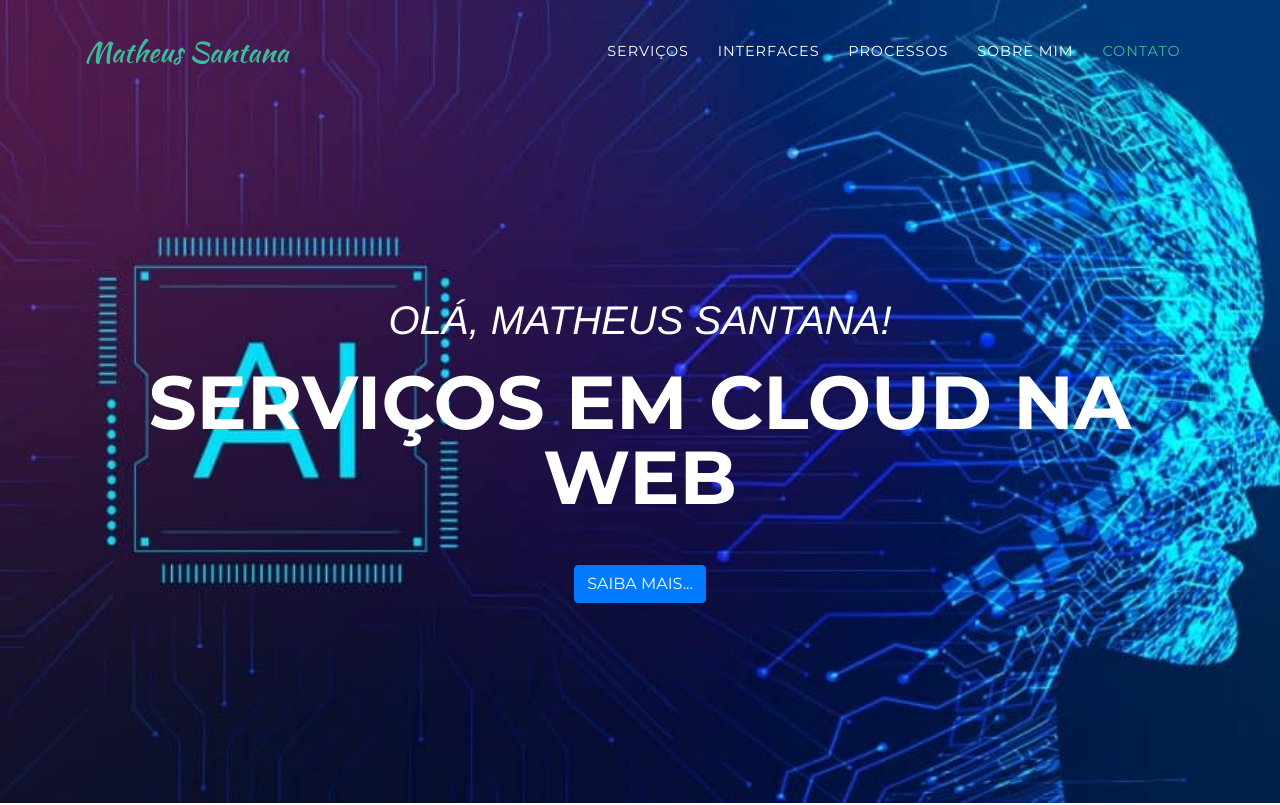
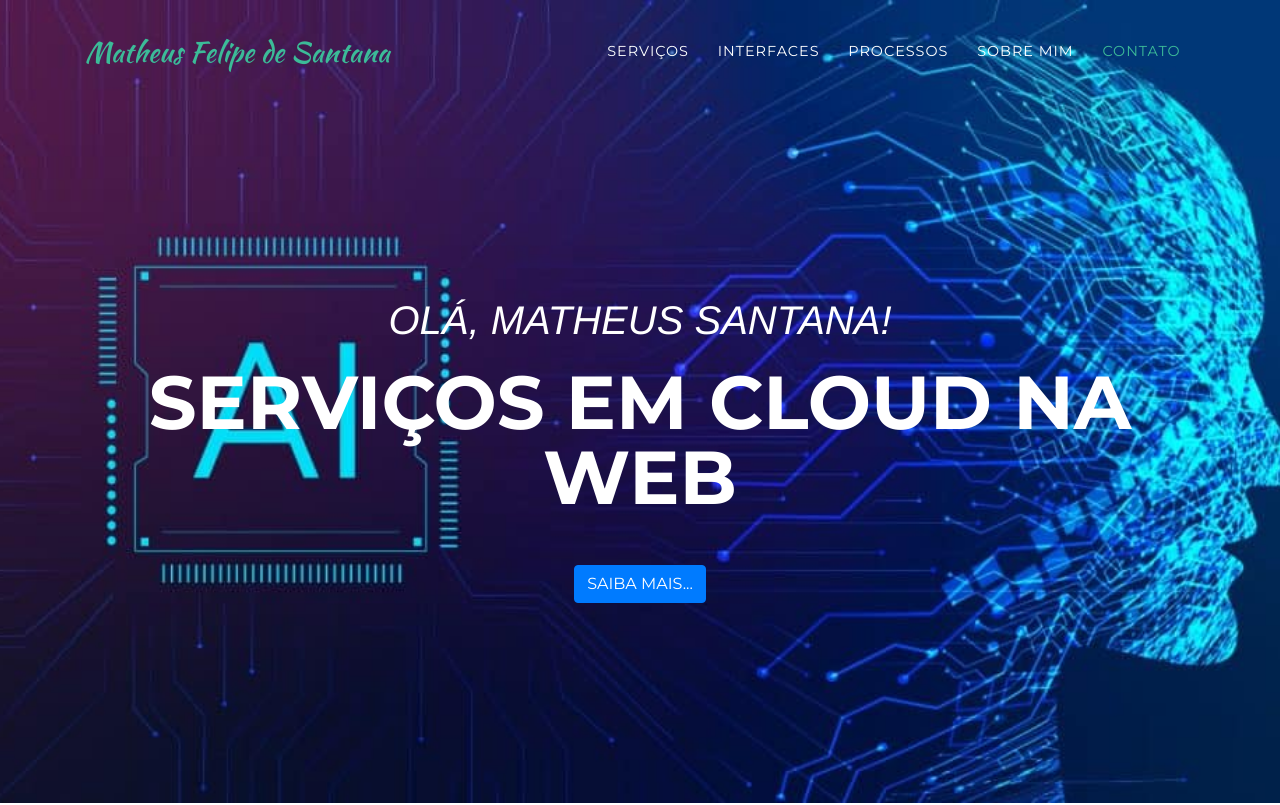
Before and after one commit to maathewssantana/site-web, a website with bundled scripts: page index.html in a window 1280 px wide. Shown: the top 805 px of the page. Built offline with nearby package versions, Linux system fonts and the light colour scheme; a web font is replaced by a local one.

Commit message:
add - atualização

```diff
--- a/index.html
+++ b/index.html
@@ -30,7 +30,7 @@
   <!-- Navigation -->
   <nav class="navbar navbar-expand-lg navbar-dark fixed-top" id="mainNav">
     <div class="container">
-      <a class="navbar-brand js-scroll-trigger" href="#page-top">Matheus Santana</a>
+      <a class="navbar-brand js-scroll-trigger" href="#page-top">Matheus Felipe de Santana</a>
       <button class="navbar-toggler navbar-toggler-right" type="button" data-toggle="collapse" data-target="#navbarResponsive"
         aria-controls="navbarResponsive" aria-expanded="false" aria-label="Toggle navigation">
         Menu
```
